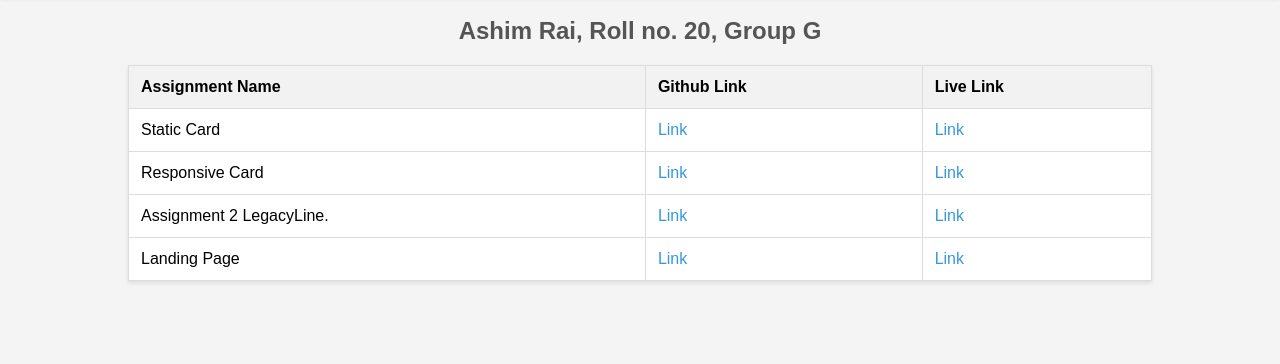
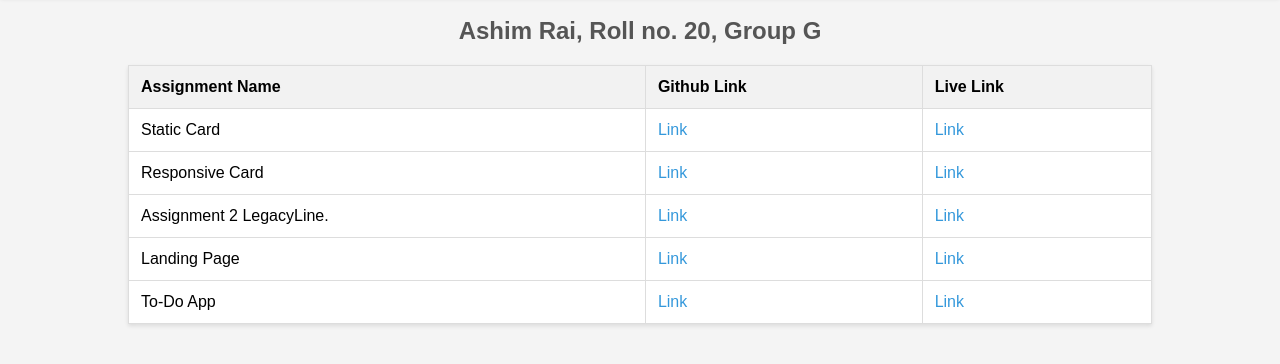
Before and after one commit to ashimrai123/Assignment_Table, a plain HTML site: page index.html in a window 1280 px wide. Shown: the part 80-444 px from the top of the page. Drawn offline with Linux system fonts and the light colour scheme.

Commit message:
Update index.html

```diff
--- a/index.html
+++ b/index.html
@@ -80,6 +80,23 @@
             >
           </td>
         </tr>
+        <tr>
+          <td>To-Do App </td>
+          <td>
+            <a
+              href="https://github.com/ashimrai123/TO-DO-App"
+              target="_blank"
+              >Link</a
+            >
+          </td>
+          <td>
+            <a
+              href="https://ashimrai123.github.io/TO-DO-App/"
+              target="_blank"
+              >Link</a
+            >
+          </td>
+        </tr>
       </tbody>
     </table>
   </body>
```
